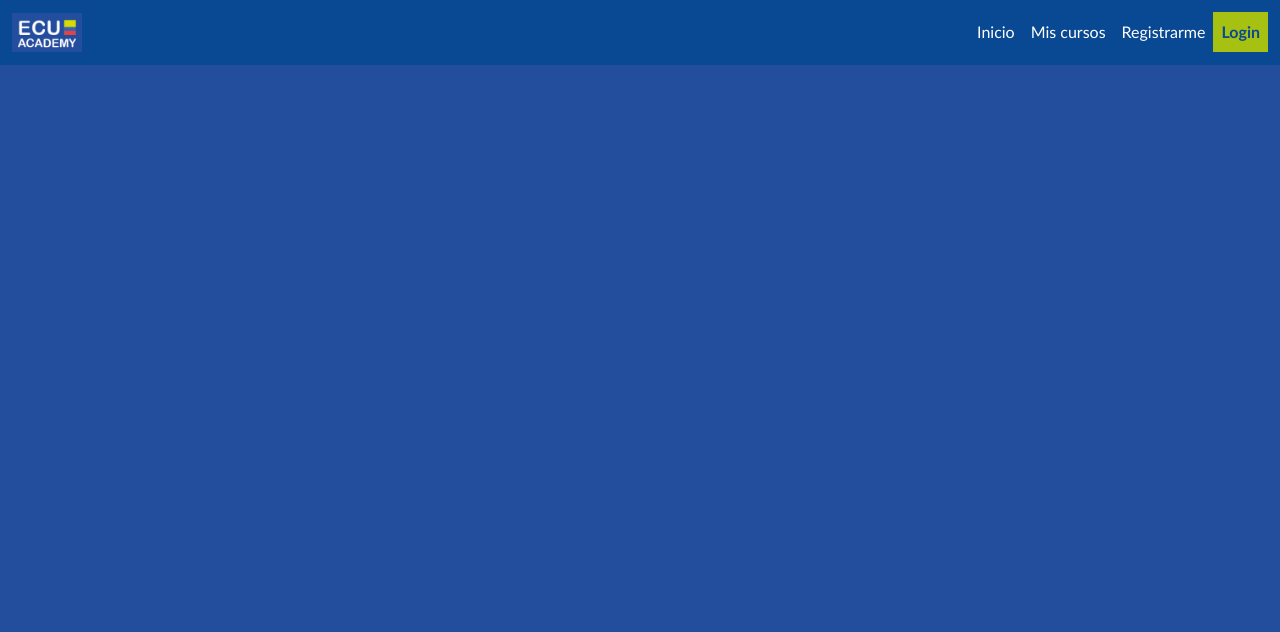
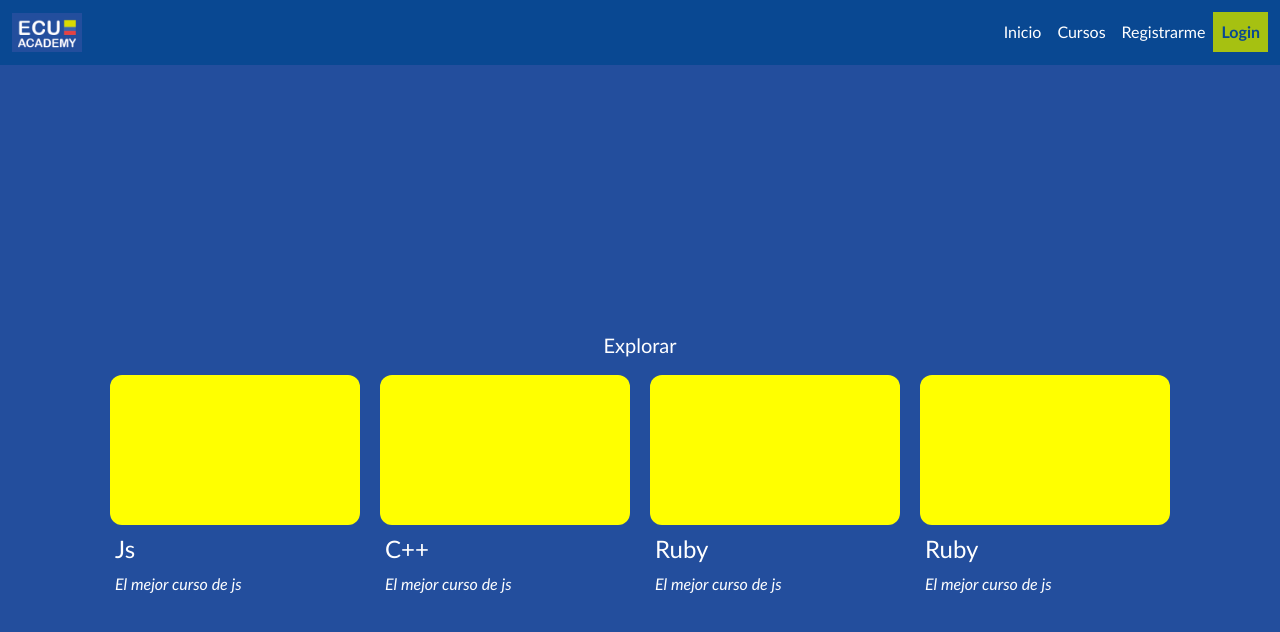
Before and after one commit to JosueMosquera/ecu-academy-ui, a React (Create React App) app: page /cursos in a window 1280 px wide. Shown: the top 632 px of the page. Built offline with nearby package versions, Linux system fonts and the light colour scheme.

Commit message:
videoScrean

```diff
--- /dev/null
+++ b/src/ClasesScreen.jsx
@@ -0,0 +1,44 @@
+import './css/auth.css';
+import 'react-dom';
+import VideoItem from './components/VideoItem';
+
+const ClasesScreen = () => {
+	// Aqui el proceso de escritura
+
+	var videos = [
+		{
+			nombre: 'Js',
+			desc: 'El mejor curso de js',
+			img: 'https//www.google.com',
+		},
+		{
+			nombre: 'C++',
+			desc: 'El mejor curso de js',
+			img: 'https//www.google.com',
+		},
+		{
+			nombre: 'Ruby',
+			desc: 'El mejor curso de js',
+			img: 'https//www.google.com',
+		},
+		{
+			nombre: 'Ruby',
+			desc: 'El mejor curso de js',
+			img: 'https//www.google.com',
+		},
+	];
+
+	return (
+		<div className='signupScreen'>
+			<div className='explorar-video'>
+				<h5>Explorar</h5>
+			</div>
+			<div className='video-item-container-grid'>
+				{videos.map(({ nombre, desc, img }) => (
+					<VideoItem nombre={nombre} desc={desc} img={img} />
+				))}
+			</div>
+		</div>
+	);
+};
+export default ClasesScreen;
--- /dev/null
+++ b/src/components/VideoItem.jsx
@@ -0,0 +1,20 @@
+import '../css/auth.css';
+
+const VideoItem = ({ nombre, desc, img }) => {
+	return (
+		<div className='video-item-container'>
+			<div className='video-item'>
+				<div>
+					<img src='../' alt='' />
+				</div>
+			</div>
+			<div className='video-h4'>
+				<h4> {nombre} </h4>
+			</div>
+			<div className='video-i'>
+				<i>{desc}</i>
+			</div>
+		</div>
+	);
+};
+export default VideoItem;
--- a/src/components/rutas.jsx
+++ b/src/components/rutas.jsx
@@ -2,6 +2,7 @@ import '../css/navBar.css';
 import { Link, BrowserRouter, Route, Routes } from 'react-router-dom';
 import LoginScreen from '../LoginScreen';
 import SignupScreen from '../SignupScreen';
+import ClasesScreen from 'src/ClasesScreen';
 
 const Navbar = () => {
 	return (
@@ -30,8 +31,8 @@ const Navbar = () => {
 								</Link>
 							</li>
 							<li className='nav-item'>
-								<Link className='nav-link' to='#'>
-									Mis cursos
+								<Link className='nav-link' to='/cursos'>
+									Cursos
 								</Link>
 							</li>
 							<li className='nav-item'>
@@ -52,6 +53,7 @@ const Navbar = () => {
 			<Routes>
 				<Route exact path='/login' element={<LoginScreen />}></Route>
 				<Route exact path='/singup' element={<SignupScreen />}></Route>
+				<Route exact path='/cursos' element={<ClasesScreen />}></Route>
 			</Routes>
 		</BrowserRouter>
 	);
--- a/src/css/auth.css
+++ b/src/css/auth.css
@@ -1,3 +1,31 @@
+.video-item-container-grid {
+	display: grid;
+	grid-template-columns: repeat(4, 1fr);
+}
+
+.video-item-container {
+	/* background-color: red; */
+}
+
+.video-item {
+	display: flex;
+	border-radius: 12px;
+	flex-direction: column;
+	background-color: yellow;
+	margin: 10px;
+	min-width: 250px;
+	min-height: 150px;
+}
+
+.video-h4 {
+	padding: 0 15px;
+	margin: 0;
+}
+
+.video-i {
+	padding: 0 15px;
+}
+
 /* login */
 .loginScreen {
 	display: flex;
@@ -8,6 +36,7 @@
 
 .signupScreen {
 	display: flex;
+	flex-direction: column;
 	align-items: center;
 	justify-content: center;
 	height: 100vh;
```
Also changed, not shown: 1 other file (tests, documents, lock files or other folders).
